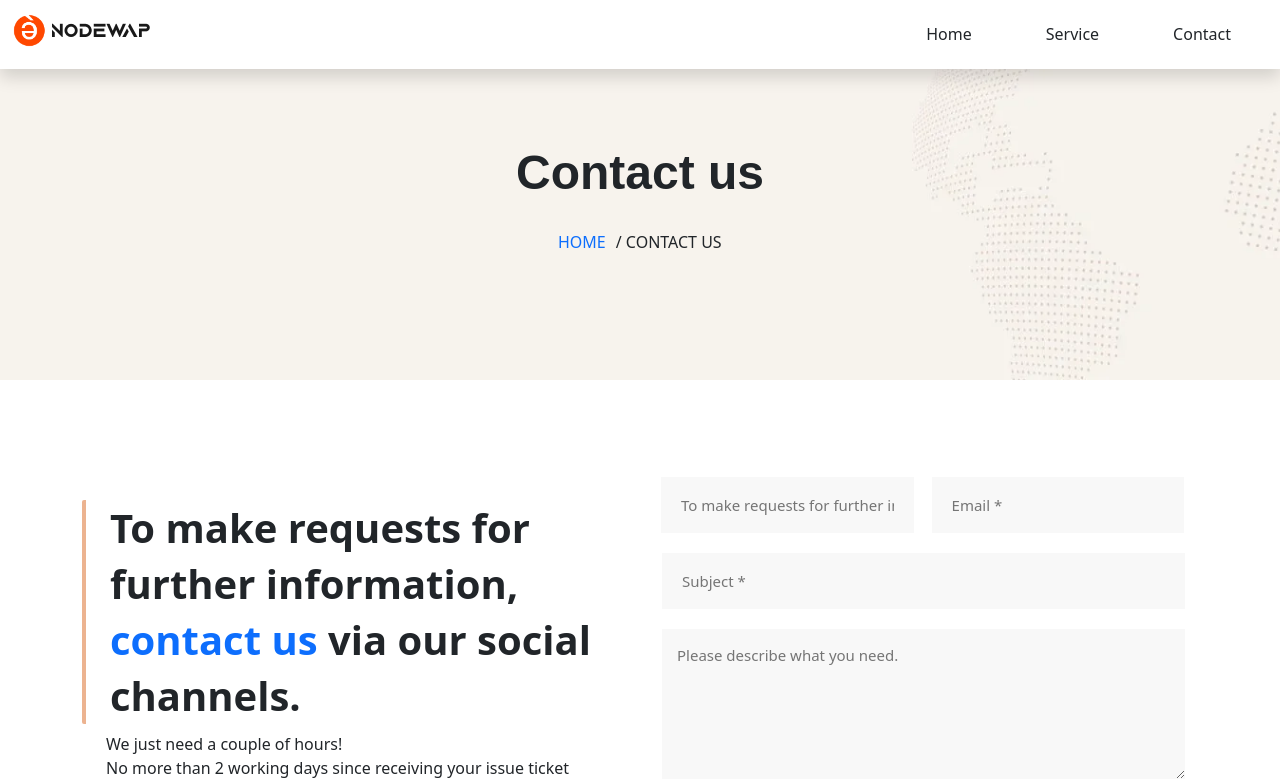
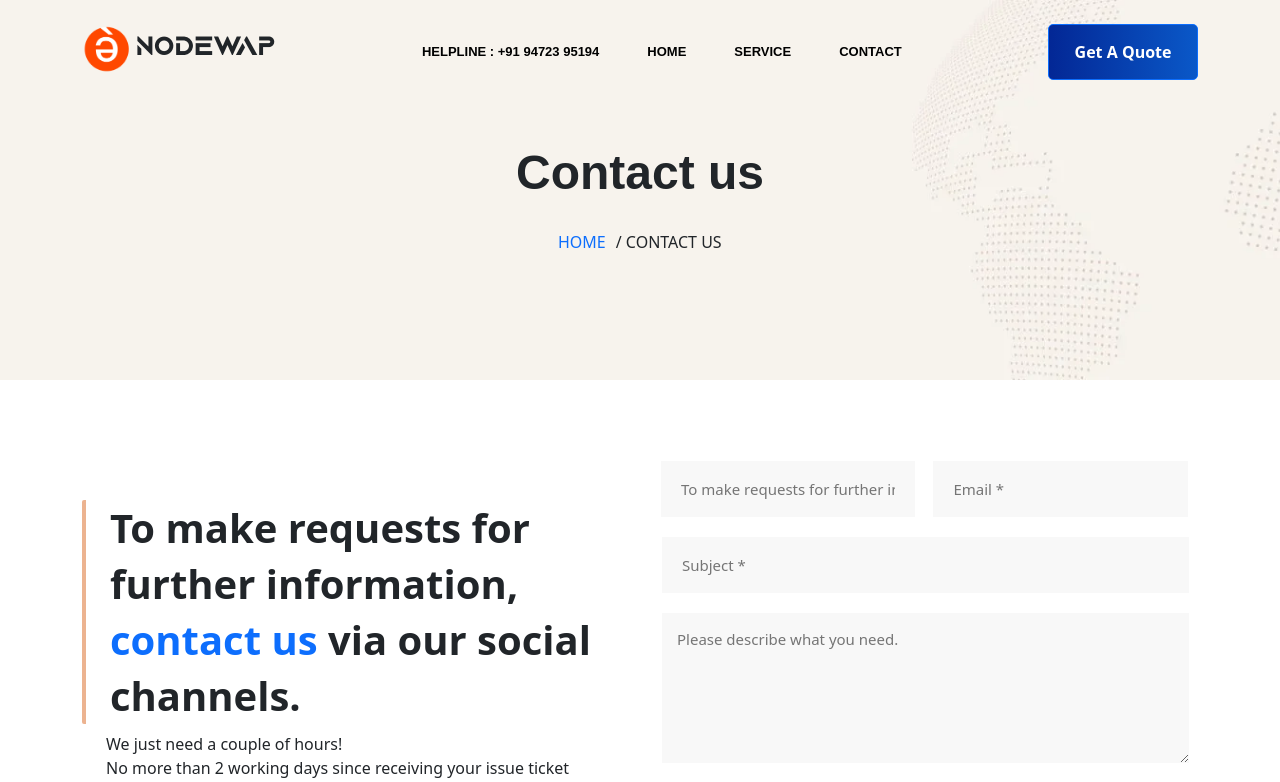
Before and after one commit to chandan95raj/nodewap, a Next.js app: page /contact-us in a window 1280 px wide. Shown: the top 782 px of the page. Built offline with nearby package versions, Linux system fonts and the light colour scheme.

Commit message:
new navbar created

```diff
--- a/cmp/contact-us/section/index.jsx
+++ b/cmp/contact-us/section/index.jsx
@@ -4,6 +4,7 @@ import {
   Col
 } from "react-bootstrap";
 import Style from "./section.module.css";
+import ContactForm from "../../shared/contact-form";
 const Section = () =>{
   return (
     <>
@@ -17,16 +18,7 @@ const Section = () =>{
               <p>We just need a couple of hours!<br /> No more than 2 working days since receiving your issue ticket</p>
             </div>
           </Col>
-          <Col className="p-3">
-              <form className={`${Style.contact_form}`}>
-                <input type="text"  name="con_name" placeholder="To make requests for further informat *" />
-                <input type="email" name="email" placeholder="Email *" />
-                <input name="con_subject"  type="text" placeholder="Subject *" className={`${Style.con_subject}`} />
-                <textarea name="con_message" placeholder="Please describe what you need." className={`${Style.con_message}`}></textarea>
-                <button className={`${Style.submit_btn} btn submit-btn btn-primary`} value="submit">Send message</button>
-              </form>
-
-          </Col>
+            <ContactForm />
         </Row>
      </Container>
    </>
--- a/cmp/contact-us/section/section.module.css
+++ b/cmp/contact-us/section/section.module.css
@@ -13,84 +13,10 @@
   line-height:31.32px;
   padding-left:25px;
 }
-.contact_form input {
-  width:46.6%;
-  height:56px;
-  font-size:15px;
-  background-color:#F8F8F8;
-  margin:9px;
-  margin-bottom:20px;
-  outline:none;
-  border:none;
-  padding:3px 20px 3px 20px;
 
-}
-.contact_form .con_subject {
-  width:96.5%;
-  height:56px;
-  margin:0;
-  margin-left:10px;
-}
-.con_message {
-  width:96.5%;
-  margin:10px;
-  margin-top:20px;
-  height:150px;
-  padding:15px;
-  font-size:15px;
-  outline:none;
-  border:none;
-  background-color:#F8F8F8;
-}
-.submit_btn {
-  width:175.203px;
-  height:54px;
-  margin-top:5px;
-  margin-left:10px;
-}
-.contact_form input:focus {
-  border:1px solid blue;
-  transition: 1s;
-  border-radius:5px;
-  outline:none;
-  box-shadow:none;
-  color:blue;
-}
 
 @media(max-width:768px){
-  .contact_form input,.con_message,.con_subject{
-    width: 100%;
-  }
-  .contact_form input {
-    width:100%;
-    height:56px;
-    font-size:15px;
-    background-color:#F8F8F8;
-    margin:0px;
-    margin-bottom:20px;
-    outline:none;
-    border:none;
-    padding:3px 20px 3px 20px;
-
-  }
-  .contact_form .con_subject {
-    width:100%;
-    height:56px;
-    margin:0;
-
-  }
-  .con_message {
-    width:100%;
-    margin:0px;
-    margin-top:20px;
-    height:150px;
-    padding:15px;
-    font-size:15px;
-    outline:none;
-    border:none;
-    background-color:#F8F8F8;
-  }
-  .heading h3 {
+    .heading h3 {
    font-weight:bold;
     font-size:28px;
     font-weight:600;
--- a/cmp/layout/navbar/index.jsx
+++ b/cmp/layout/navbar/index.jsx
@@ -3,21 +3,24 @@ import {
     Navbar,
     Container,
     Nav,
-    NavDropdown
+    NavDropdown,
+    Button
 } from "react-bootstrap";
 
 import data from "./menu.json";
 
 import Link from "next/link";
 import Logo from '../../shared/logo';
+import { useState } from "react";
+import { useEffect } from "react";
 
 const MenuDesign = (data)=>{
     const design =(
         <>
             <Link href={data.menuInfo.url} passHref>
-                <button className={`btn btn-white rounded-0 ${Style.mynav} mx-4`}>
+                <a className={`${Style.mynav} mx-4`}>
                     {data.menuInfo.label}
-                </button>
+                </a>
             </Link>
         </>
     );
@@ -40,17 +43,43 @@ const DropMenu = (data)=>{
 }
 
 const NavbarCont =()=>{
+    const[stickey,changeStickeyData] = useState("fixed-top py-4");
+
+    useEffect(()=>{
+        window.onscroll =()=>{
+            let tmp = "";
+            let top = window.scrollY;
+            if(top > 100)
+            {
+                tmp ="bg-white shadow-sm fixed-top py-4 sticked";
+            }
+            else{
+                tmp ="fixed-top py-4";
+            }
+            return changeStickeyData(tmp);
+        }
+    },[])
+
     const design = (
         <>
-           <Navbar bg="white" expand="lg" className="shadow fixed-top">
-                <Container fluid>
-                    <Navbar.Brand href="#home">
-                        <Logo />
-                    </Navbar.Brand>
+           <Navbar expand="lg" className={stickey}>
+                <Container>
+                    <Link href="/" passHref>
+                        <a className="text-dark">
+                            <Logo small={false} />
+                        </a>
+                    </Link>
                     <Navbar.Toggle aria-controls="basic-navbar-nav" />
                     <Navbar.Collapse id="basic-navbar-nav">
-                    <Nav className=" justify-content-end w-100">
-                       {
+
+                    <Nav className="justify-content-center w-100">
+                        <Link href="" passHref>
+                            <a className={`${Style.mynav} mx-4`}>
+                                Helpline : +91 {process.env.NEXT_PUBLIC_PHONE_NUMBER}
+                            </a>
+                        </Link>
+
+                        {
                             data.map((item)=>{
                                 if(item.dropdown){
                                   return <DropMenu menuInfo={item} key={item.id} />
@@ -58,11 +87,17 @@ const NavbarCont =()=>{
                                 return <MenuDesign menuInfo={item} key={item.id} />;
                             })
                        }
-
+                    </Nav>
+                    <Nav>
+                        <Link href='/contact-us'>
+                            <Button className={`${Style.btnGrad}`}>
+                                Get A Quote
+                            </Button>
+                        </Link>
                     </Nav>
                     </Navbar.Collapse>
                 </Container>
-                </Navbar>
+            </Navbar>
         </>
     );
     return design;
--- a/cmp/layout/navbar/menu.json
+++ b/cmp/layout/navbar/menu.json
@@ -1,13 +1,13 @@
 [
     {
-        "id":"1",
+        "id":"2",
         "label":"Home",
         "url":"/",
         "dropdown" : false
     },
 
     {
-        "id":"2",
+        "id":"3",
         "label":"Service",
         "url":"/service",
         "dropdown" : false
--- a/cmp/layout/navbar/navbar.module.css
+++ b/cmp/layout/navbar/navbar.module.css
@@ -1,18 +1,35 @@
-.mynav {
-    border-bottom: 2px solid white;
+.mynav{
+    color:black !important;
+    font-family: 'Yantramanav', sans-serif;
+    font-size: 13px;
+    font-weight: 600;
+    text-transform: uppercase;
+    transition: 0.5s;
+}
+.mynav:hover{
+    color:#1550BA !important;
+    transition: 0.5s;
 }
 
-.mynav a{
-    color:black !important;
-    font-family: sans-serif;
-    font-size: 17px;
-    font-weight: 500;
+
+.btnGrad {
+    background-image: linear-gradient(to right, #032795 0%, #0A59C9  51%, #032795 100%);
+    transition: 0.5s;
+    background-size: 200% auto;
+    color: white;
+    width: 150px;
+    border-radius: 5px;
+    padding: 15px 10px;
+    font-weight: bold;
+  }
+
+  .btnGrad:hover {
+    background-position: right center; /* change the direction of the change here */
+  }
+
+@media(max-width:768px) {
+    .btnGrad {
+        padding: 5px 0px;
+        margin:  10px auto;
+    }
 }
-.mynav a:hover{
-    color:#086AD8 !important;
-}
-
-.mynav:hover {
-    color:#086AD8;
-    border-bottom: 2px solid #086AD8;
-}
--- a/cmp/service/rating/index.jsx
+++ b/cmp/service/rating/index.jsx
@@ -34,7 +34,7 @@ const Rating = () =>{
                                             </div>
                                             <div className={`${Style.callCont}`}>
                                                 <p className={`${Style.call}`}>CALL FOR ADVICE NOW!</p>
-                                                <h3 className={`${Style.num}`}>+91 94723 95194</h3>
+                                                <h3 className={`${Style.num}`}>+91 {process.env.NEXT_PUBLIC_PHONE_NUMBER}</h3>
                                             </div>
                                         </div>
                                         <div className={` d-flex align-items-center ${Style.callDiv}`}>
@@ -43,7 +43,7 @@ const Rating = () =>{
                                             </div>
                                             <div className="callCont">
                                                 <p className={`${Style.call}`}>SAY HELLO</p>
-                                                <h3 className={`${Style.num}`}>nodewapitsolution@gmail.com</h3>
+                                                <h3 className={`${Style.num}`}>{process.env.NEXT_PUBLIC_EMAIL}</h3>
                                             </div>
                                         </div>
                                     </div>
--- /dev/null
+++ b/cmp/shared/contact-form/contact-form.module.css
@@ -0,0 +1,78 @@
+.contact_form input {
+    width:46.6%;
+    height:56px;
+    font-size:15px;
+    background-color:#F8F8F8;
+    margin:9px;
+    margin-bottom:20px;
+    outline:none;
+    border:none;
+    padding:3px 20px;
+
+  }
+  .contact_form .con_subject {
+    width:96.5%;
+    height:56px;
+    margin:0;
+    margin-left:10px;
+  }
+  .con_message {
+    width:96.5%;
+    margin:10px;
+    margin-top:20px;
+    height:150px;
+    padding:15px;
+    font-size:15px;
+    outline:none;
+    border:none;
+    background-color:#F8F8F8;
+  }
+  .submit_btn {
+    width:175.203px;
+    height:54px;
+    margin-top:5px;
+    margin-left:10px;
+  }
+  .contact_form input:focus {
+    border:1px solid blue;
+    transition: 1s;
+    border-radius:5px;
+    outline:none;
+    box-shadow:none;
+    color:blue;
+  }
+
+  @media(max-width:768px){
+    .contact_form input,.con_message,.con_subject{
+      width: 100%;
+    }
+    .contact_form input {
+      width:100%;
+      height:56px;
+      font-size:15px;
+      background-color:#F8F8F8;
+      margin:0px;
+      margin-bottom:20px;
+      outline:none;
+      border:none;
+      padding:3px 20px 3px 20px;
+
+    }
+    .contact_form .con_subject {
+      width:100%;
+      height:56px;
+      margin:0;
+
+    }
+    .con_message {
+      width:100%;
+      margin:0px;
+      margin-top:20px;
+      height:150px;
+      padding:15px;
+      font-size:15px;
+      outline:none;
+      border:none;
+      background-color:#F8F8F8;
+    }
+}
--- a/cmp/shared/contact-form/index.jsx
+++ b/cmp/shared/contact-form/index.jsx
@@ -0,0 +1,20 @@
+import Style from "./contact-form.module.css";
+import {
+    Col
+} from "react-bootstrap";
+const contactForm = ()=>{
+    return(
+        <>
+        <Col>
+              <form className={`${Style.contact_form}`}>
+                <input type="text"  name="con_name" placeholder="To make requests for further informat *" />
+                <input type="email" name="email" placeholder="Email *" />
+                <input name="con_subject"  type="text" placeholder="Subject *" className={`${Style.con_subject}`} />
+                <textarea name="con_message" placeholder="Please describe what you need." className={`${Style.con_message}`}></textarea>
+                <button className={`${Style.submit_btn} btn submit-btn btn-primary`} value="submit">Send message</button>
+              </form>
+          </Col>
+        </>
+    );
+}
+export default contactForm;
--- a/cmp/shared/logo/index.jsx
+++ b/cmp/shared/logo/index.jsx
@@ -1,6 +1,6 @@
 import Image from 'next/image';
 
-const Logo = ()=>(
+const Small = ()=>(
     <>
         <div className="d-flex align-items-center">
             <div className="me-1">
@@ -18,4 +18,29 @@ const Logo = ()=>(
         </div>
     </>
 );
+
+const Large = ()=>(
+    <>
+        <div className="d-flex align-items-center">
+            <div className="me-1">
+                <Image
+                    src="/nodewap-logo.png"
+                    width={50}
+                    height={50}
+                    alt="nodewap-logo"
+                />
+            </div>
+            <h3 style={{
+                fontWeight: 'bold',
+                fontFamily: 'aquire'
+                }}>Nodewap</h3>
+        </div>
+    </>
+);
+
+const Logo = ({small=true})=>{
+    if(small) return <Small />;
+    return <Large />
+}
+
 export default Logo;
--- a/styles/globals.css
+++ b/styles/globals.css
@@ -5,6 +5,8 @@ body {
   font-family: -apple-system, BlinkMacSystemFont, Segoe UI, Roboto, Oxygen,
     Ubuntu, Cantarell, Fira Sans, Droid Sans, Helvetica Neue, sans-serif;
 }
+
+@import url('https://fonts.googleapis.com/css2?family=Yantramanav:wght@500&display=swap');
 
 a {
   color: inherit;
```
Also changed, not shown: cmp/contact-us/info/index.jsx (+6 -6 lines), cmp/shared/modal-form/index.jsx (added, +9 -0 lines), 1 other file (tests, documents, lock files or other folders).
